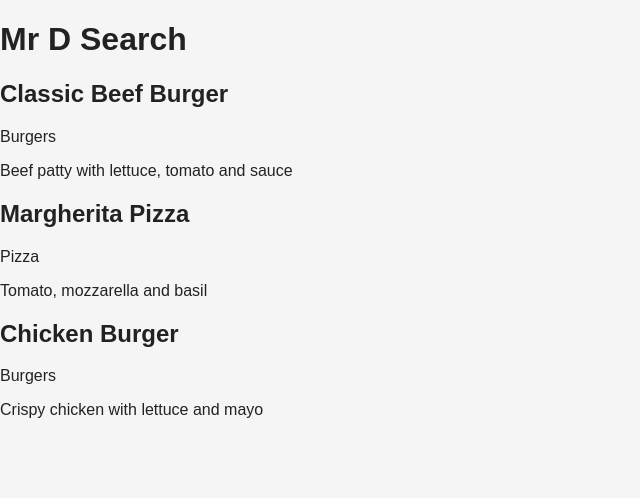
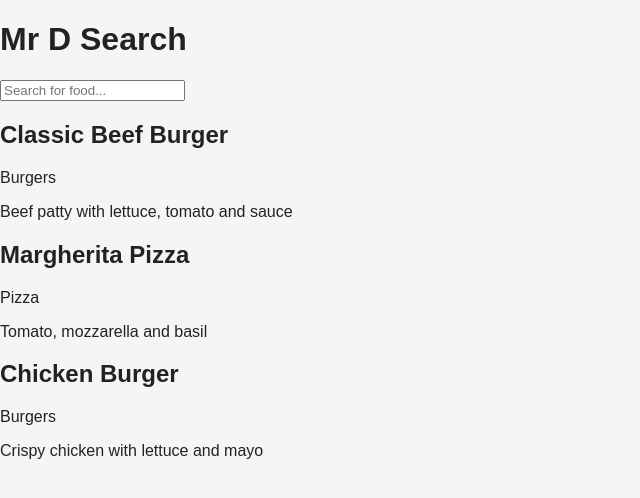
Before and after one commit to Zieyaad/search-and-discovery, a Svelte app in the folder client/: page / in a window 1280 px wide. Shown: the top 498 px of the page, without its empty margins (0-640 px from the left). Built offline with nearby package versions, Linux system fonts and the light colour scheme.

Commit message:
Add catalog search to app
Introduce a search input in `App.svelte` and filter the catalog reactively by item name or category. Also rename the data module from `data.ts` to `catalog.ts` to better match its contents.

```diff
--- a/client/src/App.svelte
+++ b/client/src/App.svelte
@@ -1,10 +1,31 @@
 <script lang="ts">
-  import { catalog } from './data/data';
+  import { catalog } from './data/catalog';
+
+  let searchQuery = '';
+
+  $: filteredCatalog = catalog.filter((item) => {
+    const query = searchQuery.toLowerCase().trim();
+
+    if (!query) {
+      return true;
+    }
+
+    return (
+      item.name.toLowerCase().includes(query) ||
+      item.category.toLowerCase().includes(query)
+    );
+  });
 </script>
 
 <h1>Mr D Search</h1>
 
-{#each catalog as item}
+<input
+  type="text"
+  placeholder="Search for food..."
+  bind:value={searchQuery}
+/>
+
+{#each filteredCatalog as item}
   <div>
     <h2>{item.name}</h2>
     <p>{item.category}</p>
```
Also changed, not shown: client/src/data/catalog.ts (renamed from client/src/data/data.ts).
